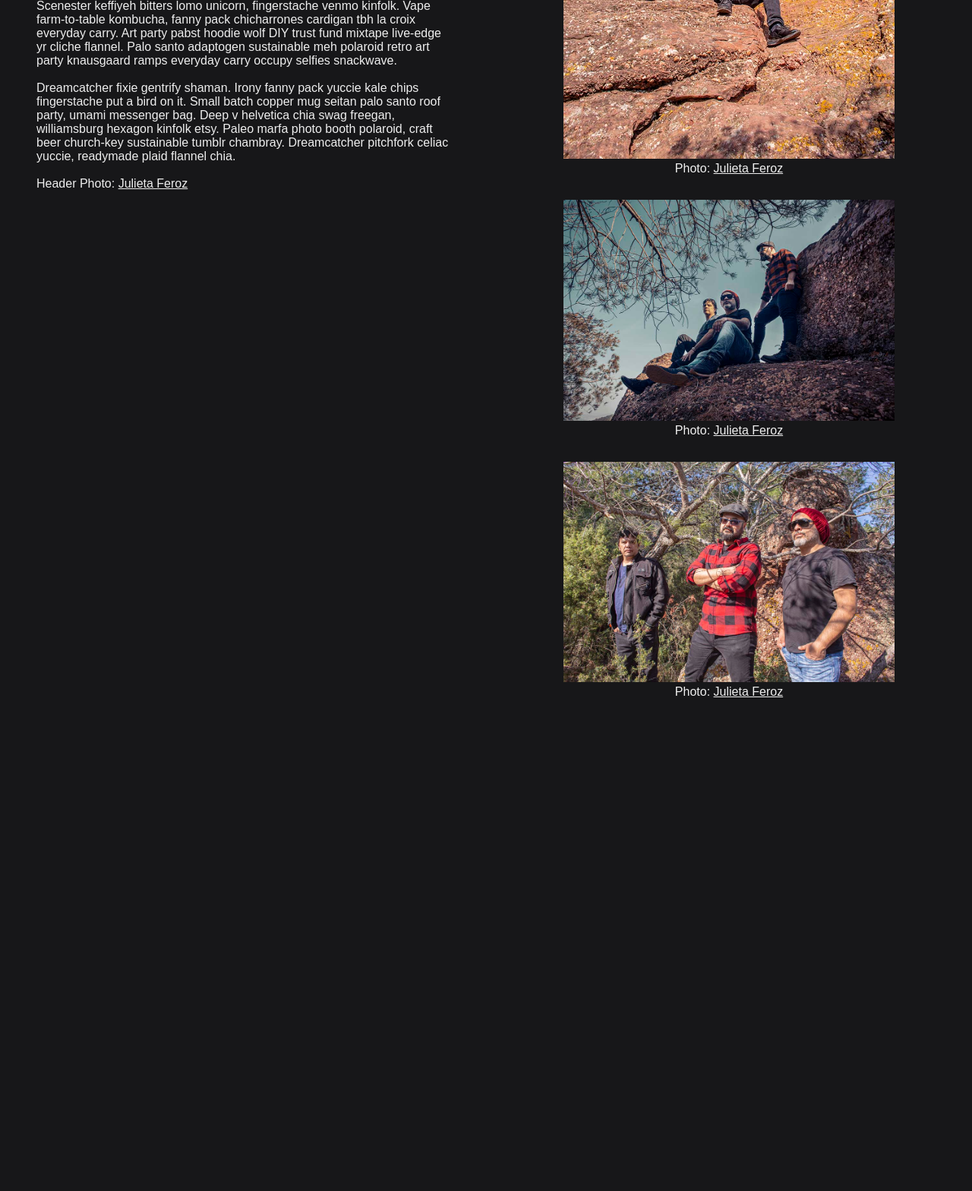
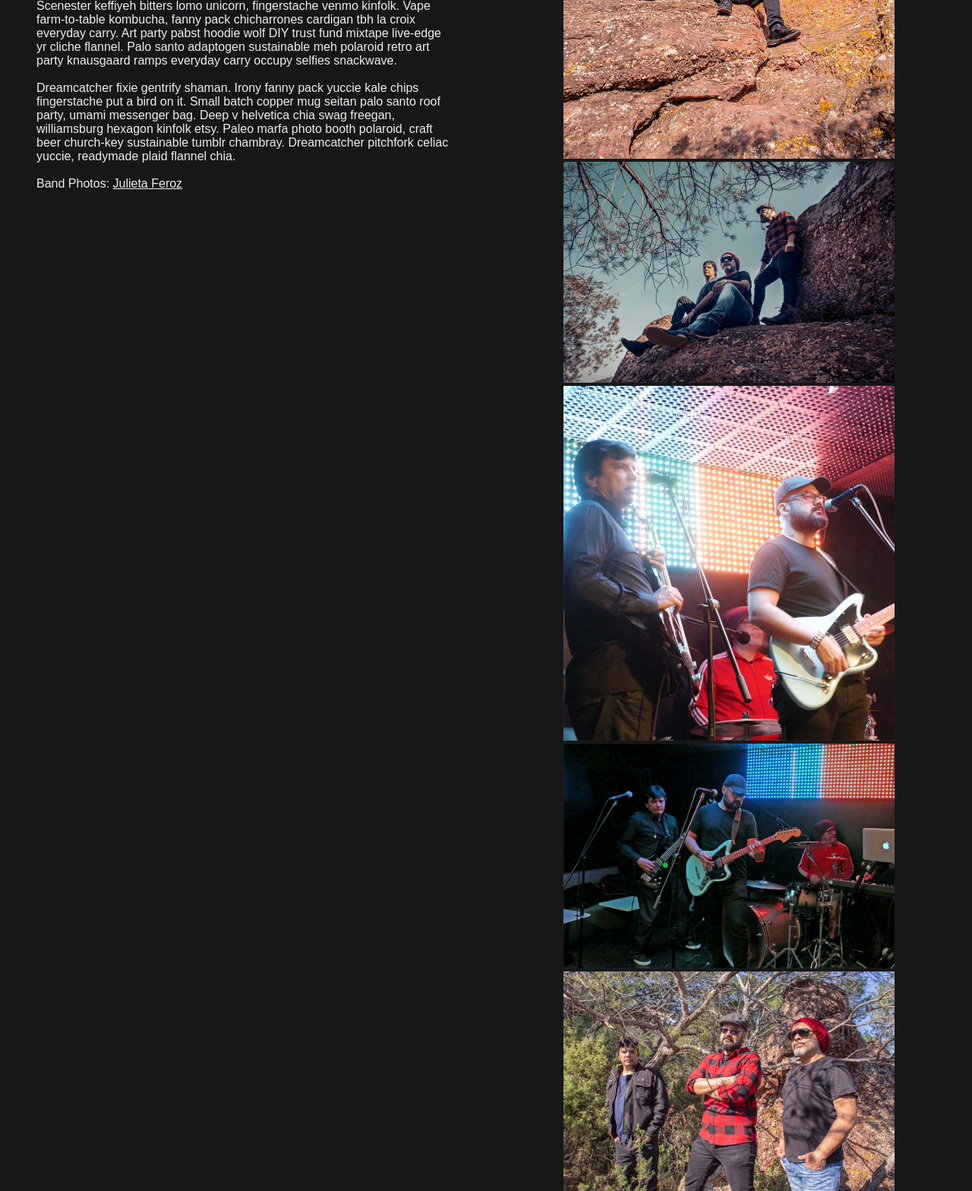
Before and after one commit to jpcarrascal/spacebarman-web-fomo, a PHP site: page /bio/ in a window 1280 px wide. Shown: the part 1112-2680 px from the top of the page at 76% size. Before the commit the page ends 2030 px from the top, so only its background shows below. Run offline with PHP 8.4, Linux system fonts and the light colour scheme; some web fonts are replaced.

Commit message:
Fixed dropdown menus, added photos

```diff
--- a/bio/index.php
+++ b/bio/index.php
@@ -89,16 +89,15 @@
                     Dreamcatcher fixie gentrify shaman. Irony fanny pack yuccie kale chips fingerstache put a bird on it. Small batch copper mug seitan palo santo roof party, umami messenger bag. Deep v helvetica chia swag freegan, williamsburg hexagon kinfolk etsy. Paleo marfa photo booth polaroid, craft beer church-key sustainable tumblr chambray. Dreamcatcher pitchfork celiac yuccie, readymade plaid flannel chia.
                     </p>
                     <br />
-                    Header Photo: <a href="http://www.julietaferoz.com/">Julieta Feroz</a>
+                    Band Photos: <a href="http://www.julietaferoz.com/">Julieta Feroz</a>
                 </div>
             </div>
             <div class="photos column">
                 <a href="../images/Spacebarman-band-01-big.jpg" target="_blank"><img class="other-photos" src="../images/Spacebarman-band-01-small.jpg" /></a>
-                <span class="photo-credit">Photo: <a href="http://www.julietaferoz.com/">Julieta Feroz</a></span>
                 <a href="../images/Spacebarman-band-02-big.jpg" target="_blank"><img class="other-photos" src="../images/Spacebarman-band-02-small.jpg" /></a>
-                <span class="photo-credit">Photo: <a href="http://www.julietaferoz.com/">Julieta Feroz</a></span>
+                <a href="../images/Spacebarman-live-02-big.jpg" target="_blank"><img class="other-photos" src="../images/Spacebarman-live-02-small.jpg" /></a>
+                <a href="../images/Spacebarman-live-01-big.jpg" target="_blank"><img class="other-photos" src="../images/Spacebarman-live-01-small.jpg" /></a>
                 <a href="../images/Spacebarman-band-03-big.jpg" target="_blank"><img class="other-photos" src="../images/Spacebarman-band-03-small.jpg" /></a>
-                <span class="photo-credit">Photo: <a href="http://www.julietaferoz.com/">Julieta Feroz</a></span>
             </div>
 
         </div>
```
Also changed, not shown: README.md, images/Spacebarman-live-01-big.jpg (added), images/Spacebarman-live-01-small.jpg (added), images/Spacebarman-live-02-big.jpg (added), images/Spacebarman-live-02-small.jpg (added).
